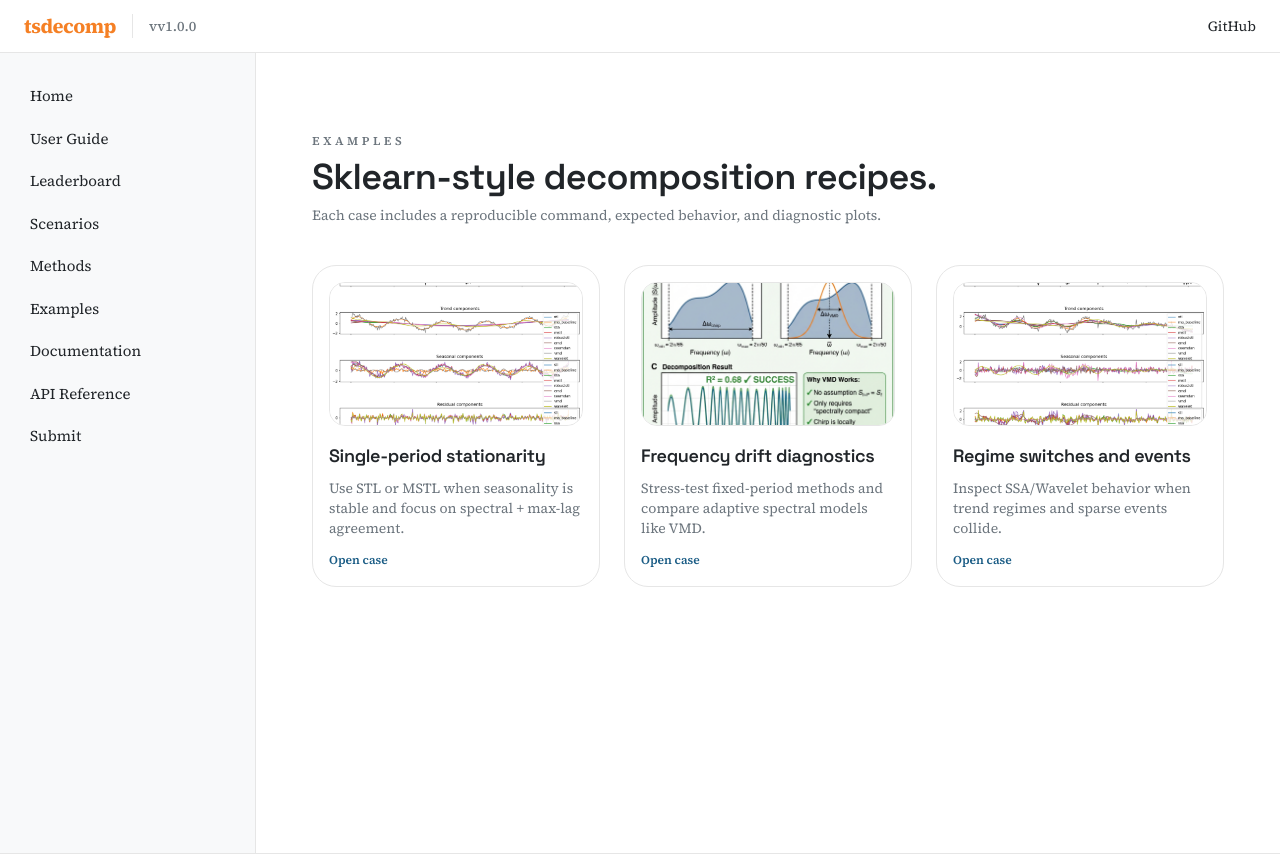
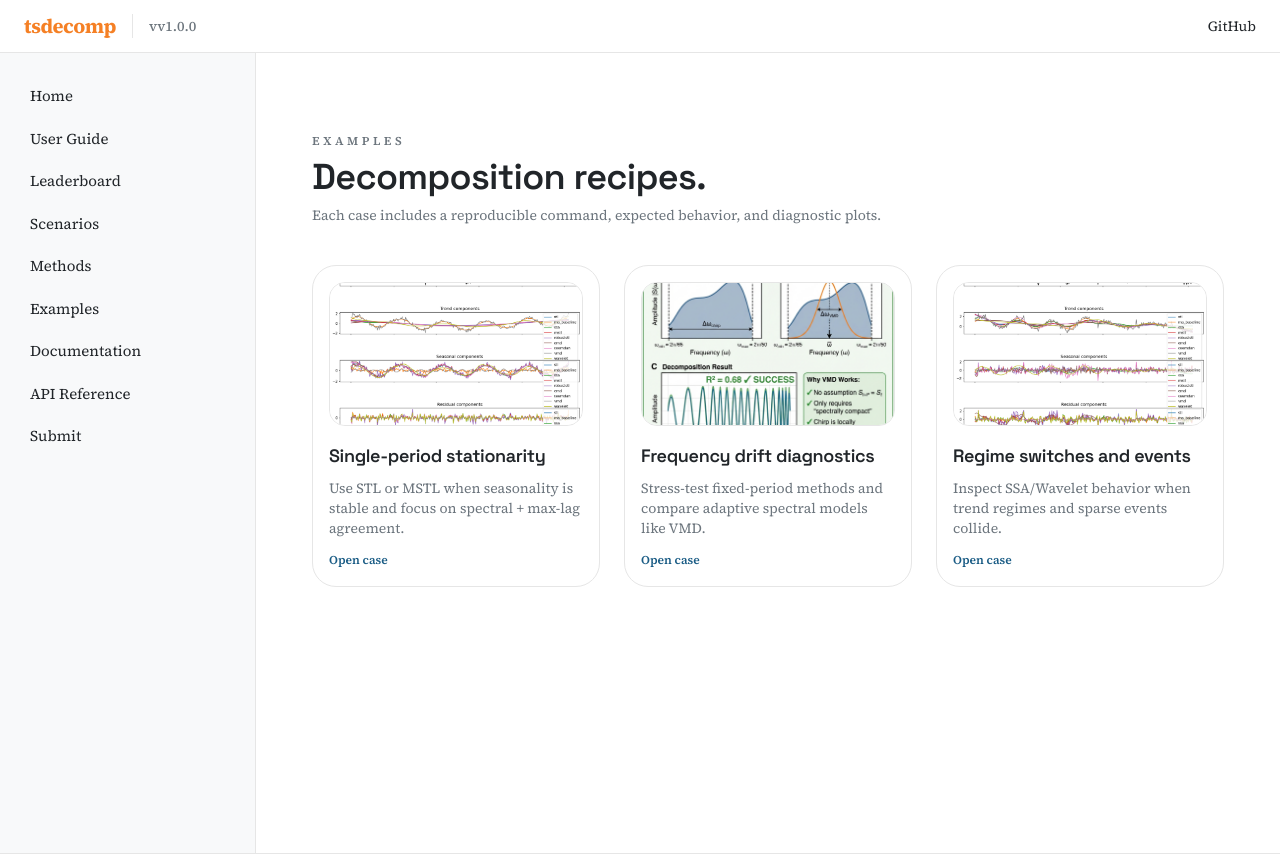
Before and after one commit to ZipengWu365/website_TimeSeriesDecompositionLibrary, a Next.js app: page /examples in a window 1280 px wide. Shown: the top 855 px of the page. Built offline with nearby package versions, Linux system fonts and the light colour scheme.

Commit message:
fix: remove 'Sklearn-style' text from examples page header

```diff
--- a/src/app/examples/page.tsx
+++ b/src/app/examples/page.tsx
@@ -32,7 +32,7 @@ export default function ExamplesPage() {
         <p className="text-xs font-semibold uppercase tracking-[0.3em] text-[color:var(--muted)]">
           Examples
         </p>
-        <h1 className="text-3xl font-semibold md:text-4xl">Sklearn-style decomposition recipes.</h1>
+        <h1 className="text-3xl font-semibold md:text-4xl text-[color:var(--ink)]">Decomposition recipes.</h1>
         <p className="text-sm text-[color:var(--muted)]">
           Each case includes a reproducible command, expected behavior, and diagnostic plots.
         </p>
```
